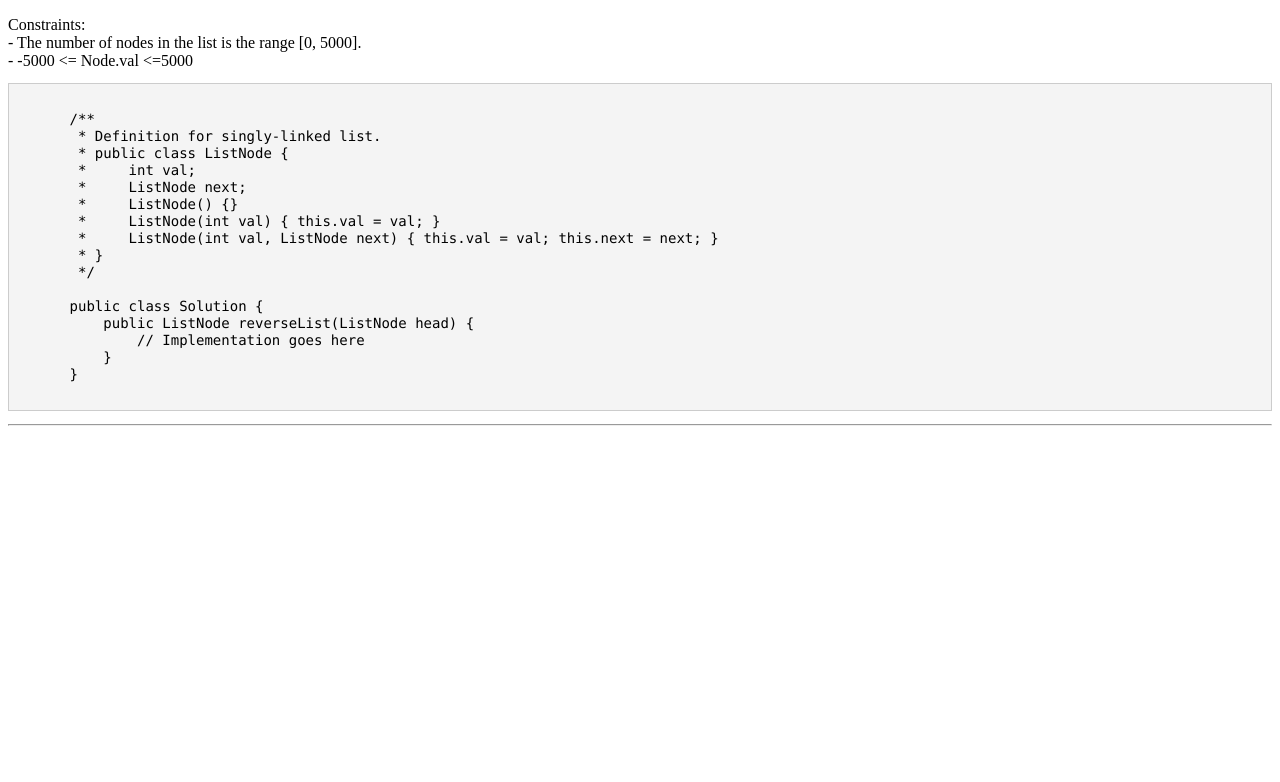
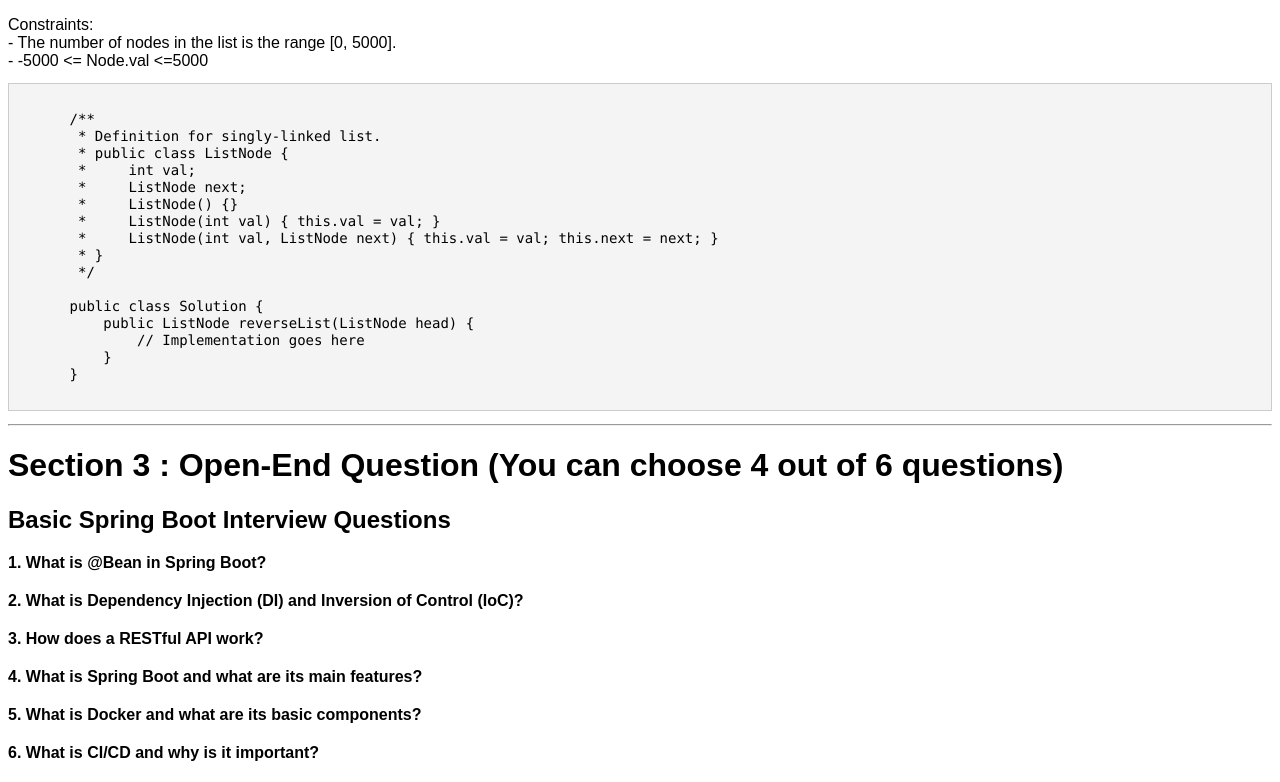
Before and after one commit to codewave16/interviewQuestion2, a plain HTML site: page index.html in a window 1280 px wide. Shown: the part 4147-4929 px from the top of the page. Before the commit the page ends 4581 px from the top, so only its background shows below. Drawn offline with Linux system fonts and the light colour scheme.

Commit message:
Add files via upload

```diff
--- a/index.html
+++ b/index.html
@@ -24,6 +24,18 @@
       code {
         font-family: Consolas, Monaco, 'Andale Mono', 'Ubuntu Mono', monospace;
         font-size: 14px;
+      }
+
+      body {
+        font-family: Arial, sans-serif;
+      }
+
+      .question {
+        margin-bottom: 20px;
+      }
+
+      .question h4 {
+        margin: 0;
       }
     </style>
   </head>
@@ -376,6 +388,50 @@
       }
           </code></pre>
       <hr>
+      <h1>Section 3 : Open-End Question (You can choose 4 out of 6 questions)</h1>
+      <h2>Basic Spring Boot Interview Questions</h2>
+      <div class="question">
+        <h4>1. What is @Bean in Spring Boot?</h4>
+        <!-- <p >The @Bean annotation tells Spring that a method annotated with @Bean will return an object that should be
+          registered as a bean in the Spring application context. It is used to define beans in a configuration class.
+        </p> -->
+      </div>
+      <div class="question">
+        <h4>2. What is Dependency Injection (DI) and Inversion of Control (IoC)?</h4>
+        <!-- <p>Dependency Injection (DI) is a design pattern that allows a class to receive its dependencies from an
+          external source rather than creating them itself. Inversion of Control (IoC) is a principle where the control
+          of object creation and management is transferred from the application code to the container or framework.</p> -->
+      </div>
+      <div class="question">
+        <h4>3. How does a RESTful API work?</h4>
+        <!-- <p>A RESTful API works by using HTTP requests to perform CRUD operations (Create, Read, Update, Delete) on
+          resources, which are typically represented by URIs. RESTful APIs follow stateless communication and use
+          standard HTTP methods such as GET, POST, PUT, DELETE, and PATCH.</p> -->
+      </div>
+      <div class="question">
+        <h4>4. What is Spring Boot and what are its main features?</h4>
+        <!-- <p>Spring Boot is an extension of the Spring framework that simplifies the setup and development of new Spring
+          applications. It provides a range of non-functional features common to large classes of projects, such as
+          embedded servers, security, metrics, health checks, and externalized configuration. Main features include
+          auto-configuration, standalone setup, production-ready capabilities, and an opinionated approach to
+          configuration.</p> -->
+      </div>
+
+      <div class="question">
+        <h4>5. What is Docker and what are its basic components?</h4>
+        <!-- <p>Docker is a platform that allows developers to automate the deployment of applications inside lightweight,
+          portable containers. Its basic components include the Docker Engine (which creates and runs Docker
+          containers), Docker images (blueprints for containers), Docker Hub (a registry for sharing Docker images), and
+          Docker Compose (a tool for defining and running multi-container Docker applications).</p> -->
+      </div>
+
+      <div class="question">
+        <h4>6. What is CI/CD and why is it important?</h4>
+        <!-- <p>CI/CD stands for Continuous Integration and Continuous Deployment (or Continuous Delivery). It is a practice
+          that involves automatically building, testing, and deploying applications to ensure that they are always in a
+          deployable state. CI/CD is important because it helps detect and fix issues early, speeds up the development
+          process, and ensures high-quality software releases.</p> -->
+      </div>
 
   </html>
 
```
